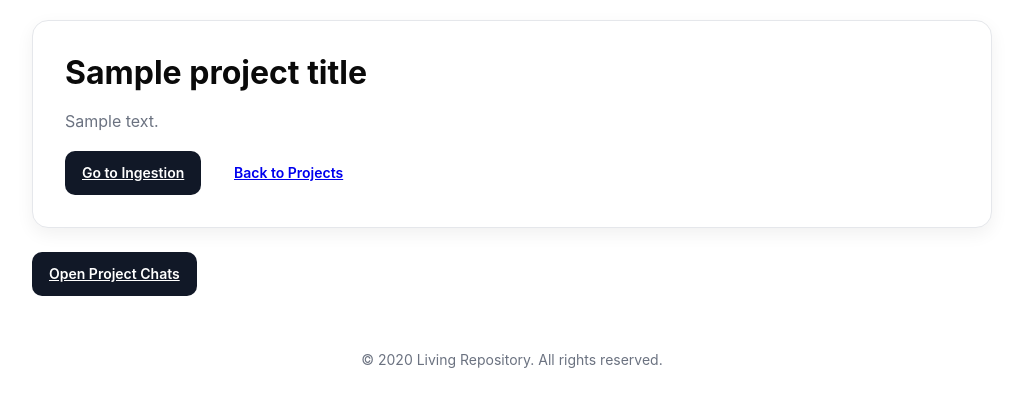
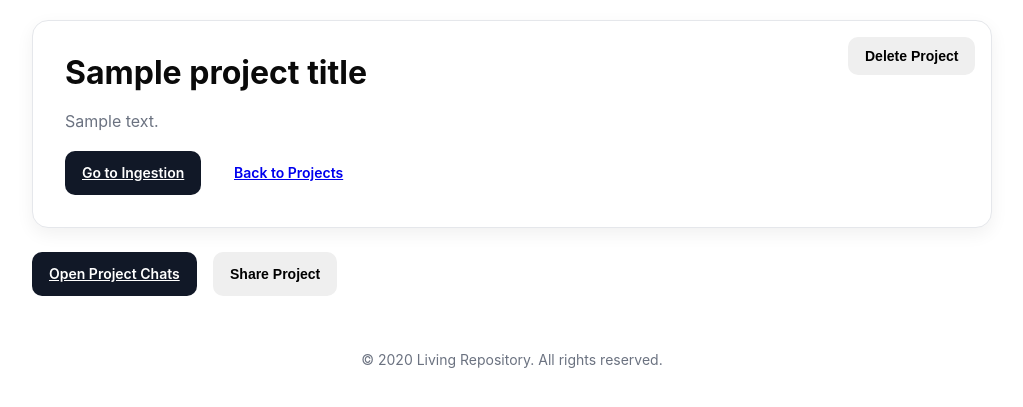
Before and after one commit to darcishka/living-repository-ui, a Flask app: template templates/project_detail.html in a window 1280 px wide. Shown: the part 76-483 px from the top of the page, without its empty margins (128-1151 px from the left). Run offline with Flask 3, Linux system fonts and the light colour scheme; the template is opened without the code that fills it: most values are stand-ins (such as "Sample title", 1, 10 or a date in 2020).

Commit message:
added share feature, allowing users to invite other users with a link that determines the given privileges and expiry date also added ability to delete projects

```diff
--- a/app.py
+++ b/app.py
@@ -1,7 +1,7 @@
 import os
 import uuid
 import datetime
-from flask import Flask, render_template, request, redirect, url_for, session, jsonify
+from flask import Flask, render_template, request, redirect, url_for, session, jsonify, flash
 from werkzeug.utils import secure_filename
 import pyodbc
 import bcrypt
@@ -231,24 +231,47 @@
     conn.close()
     return redirect(url_for("projects"))
 
-@app.route("/project/<project_id>")
+@app.route("/project/<project_id>", methods=["GET", "POST"])
 def project_detail(project_id):
     if "user_id" not in session:
         return redirect(url_for("login"))
 
+    user_id = session["user_id"]
     conn = get_db()
     cur = conn.cursor()
 
+    # Handle project deletion
+    if request.method == "POST":
+        confirm_delete = request.form.get("confirm_delete")
+        if confirm_delete == "yes":
+            # Optional: check if user has 'admin' permission for this project
+            cur.execute("""
+                SELECT permission FROM User_Project
+                WHERE user_id=? AND project_id=?
+            """, (user_id, project_id))
+            perm_row = cur.fetchone()
+            if not perm_row or perm_row[0] != "admin":
+                cur.close()
+                conn.close()
+                return "You do not have permission to delete this project.", 403
+
+            # Delete the project (cascades to Project_Document, etc.)
+            cur.execute("DELETE FROM Project WHERE project_id=?", (project_id,))
+            conn.commit()
+            cur.close()
+            conn.close()
+            return redirect(url_for("projects"))
+
     # Fetch project info
     cur.execute("SELECT title, description FROM Project WHERE project_id=?", (project_id,))
-    project = cur.fetchone()
-    if not project:
+    project_row = cur.fetchone()
+    if not project_row:
         cur.close()
         conn.close()
-        return "Project not found"
+        return "Project not found", 404
 
     columns = [column[0] for column in cur.description]
-    project = dict(zip(columns, project))
+    project = dict(zip(columns, project_row))
 
     # Fetch documents
     cur.execute("""
@@ -262,12 +285,112 @@
     cur.close()
     conn.close()
 
-    return render_template("project_detail.html",
-                           project_id=project_id,
-                           project_title=project["title"],
-                           project_description=project["description"],
-                           documents=documents,
-                           current_year=datetime.datetime.now().year)
+    return render_template(
+        "project_detail.html",
+        project_id=project_id,
+        project_title=project["title"],
+        project_description=project["description"],
+        documents=documents,
+        current_year=datetime.datetime.now().year
+    )
+
+@app.route("/project/<project_id>/share", methods=["POST"])
+def share_project(project_id):
+    if "user_id" not in session:
+        return jsonify({"error": "Unauthorized"}), 401
+
+    # Read JSON instead of form
+    data = request.get_json() or {}
+    permissions = data.get("permissions")
+    expiry_str = data.get("expiry")
+
+    if not permissions or not expiry_str:
+        return jsonify({"error": "Permissions and expiry date are required"}), 400
+
+    try:
+        # Parse expiry date (set to end of day)
+        expiry_date = datetime.datetime.strptime(expiry_str, "%Y-%m-%d")
+        expiry_date = expiry_date.replace(hour=23, minute=59, second=59, tzinfo=datetime.timezone.utc)
+    except Exception as e:
+        return jsonify({"error": "Invalid expiry date"}), 400
+
+    link_id = str(uuid.uuid4())
+    created_at = datetime.datetime.now(datetime.timezone.utc)
+
+    conn = get_db()
+    cur = conn.cursor()
+    cur.execute("""
+        INSERT INTO Project_Link (link_id, project_id, permissions, expiry_date, created_at)
+        VALUES (?, ?, ?, ?, ?)
+    """, (link_id, project_id, permissions, expiry_date, created_at))
+    conn.commit()
+    cur.close()
+    conn.close()
+
+    # Use the correct endpoint name here
+    share_url = url_for("access_shared_project", link_id=link_id, _external=True)
+
+    return jsonify({
+        "share_url": share_url,
+        "expires": expiry_date.isoformat(),
+        "permissions": permissions
+    })
+
+
+@app.route("/share/<link_id>")
+def access_shared_project(link_id):
+    if "user_id" not in session:
+        return redirect(url_for("login"))
+
+    user_id = session["user_id"]
+    conn = get_db()
+    cur = conn.cursor()
+
+    # Lookup link with permissions
+    cur.execute("""
+        SELECT project_id, expiry_date, permissions
+        FROM Project_Link
+        WHERE link_id=?
+    """, (link_id,))
+    row = cur.fetchone()
+
+    if not row:
+        cur.close()
+        conn.close()
+        return "Invalid or expired link.", 404
+
+    project_id, expiry_date, permissions = row
+
+    # Ensure expiry_date is timezone-aware
+    if expiry_date.tzinfo is None:
+        expiry_date = expiry_date.replace(tzinfo=datetime.timezone.utc)
+
+    if datetime.datetime.now(datetime.timezone.utc) > expiry_date:
+        # Delete expired link
+        cur.execute("DELETE FROM Project_Link WHERE link_id=?", (link_id,))
+        conn.commit()
+        cur.close()
+        conn.close()
+        return "This link has expired.", 403
+
+    # Check if user already has access
+    cur.execute("""
+        SELECT 1 FROM User_Project WHERE user_id=? AND project_id=?
+    """, (user_id, project_id))
+    exists = cur.fetchone()
+
+    if not exists:
+        join_date = datetime.datetime.now(datetime.timezone.utc)
+        cur.execute("""
+            INSERT INTO User_Project (user_id, project_id, permission, join_date)
+            VALUES (?, ?, ?, ?)
+        """, (user_id, project_id, permissions, join_date))
+        conn.commit()
+
+    cur.close()
+    conn.close()
+
+    return redirect(url_for("project_detail", project_id=project_id))
 
 @app.route("/project/<project_id>/ingestion")
 def ingestion(project_id):
@@ -582,8 +705,6 @@
     lvl1_context = "\n\n".join(context_parts)
 
     # --- Generate AI response ---
-
-
     try:
 
         prompt1 = f"""
@@ -611,17 +732,11 @@
 
         deny_set = set(lvl1_list)
 
-
-
-
     except Exception as e:
 
         print("Chat error:", e)
 
         reply = "Sorry, I had trouble generating a response."
-
-
-
 
 
     lvl3_info_parts = []
@@ -635,9 +750,6 @@
         lvl3_info_parts.append(f"Document: {d['title']}\n{d.get('ocr_text','')[:1000]}")
 
     lvl3_context = "\n\n".join(lvl3_info_parts)
-
-
-
 
     try:
 
--- a/templates/project_detail.html
+++ b/templates/project_detail.html
@@ -19,20 +19,34 @@
 
   <!-- Main Content -->
   <main style="max-width:1000px; margin:auto; padding:20px;">
-    <div class="doc-card" style="padding:var(--space-8); margin-bottom:24px;">
+    <div class="doc-card" style="padding:var(--space-8); margin-bottom:24px; position:relative;">
       <h1 class="h2">{{ project_title }}</h1>
       <p class="muted">{{ project_description or "No description provided." }}</p>
+
+      <!-- Delete Project Button -->
+      <button id="deleteProjectBtn" class="btn btn-danger" style="position:absolute; top:16px; right:16px;">Delete Project</button>
+
       <div style="display:flex; gap:var(--space-4); margin-top:12px;">
         <a href="{{ url_for('ingestion', project_id=project_id) }}" class="btn btn-primary">Go to Ingestion</a>
         <a href="{{ url_for('projects') }}" class="btn btn-secondary">Back to Projects</a>
       </div>
     </div>
 
-    <!-- Chat Section Button -->
-    <div style="margin-top:20px;">
+    <!-- Chat Section & Sharing -->
+    <div style="margin-top:20px; display:flex; gap:var(--space-4);">
       <a href="{{ url_for('project_chats', project_id=project_id) }}" class="btn btn-primary">
         Open Project Chats
       </a>
+      <button id="openShareModal" class="btn btn-accent">Share Project</button>
+    </div>
+
+    <!-- Share Link Result -->
+    <div id="shareLinkContainer" style="margin-top:16px; display:none;">
+      <div class="doc-card" style="padding:var(--space-6);">
+        <p><strong>Share Link:</strong> <a id="shareLink" href="#" target="_blank"></a></p>
+        <p><em>Expires:</em> <span id="shareExpiry"></span></p>
+        <p><em>Permissions:</em> <span id="sharePerms"></span></p>
+      </div>
     </div>
   </main>
 
@@ -40,5 +54,96 @@
   <footer class="section" style="text-align:center; padding:var(--space-8); border-top:1px solid var(--border-color); margin-top:var(--space-16);">
     <p class="muted text-sm">&copy; {{ current_year }} Living Repository. All rights reserved.</p>
   </footer>
+
+  <!-- Share Modal -->
+  <div id="shareModal" style="display:none; position:fixed; inset:0; background:rgba(0,0,0,0.6); justify-content:center; align-items:center;">
+    <div style="background:white; padding:24px; border-radius:12px; width:100%; max-width:400px;">
+      <h2 class="h3">Generate Share Link</h2>
+      <form id="shareForm">
+        <label for="permissions">Permissions</label>
+        <select id="permissions" name="permissions" style="width:100%; margin-bottom:12px;" required>
+          <option value="read">Read-only</option>
+          <option value="write">Edit</option>
+          <option value="admin">Admin</option>
+        </select>
+
+        <label for="expiry">Expiry Date</label>
+        <input type="date" id="expiry" name="expiry" style="width:100%; margin-bottom:16px;" required>
+
+        <div style="display:flex; justify-content:flex-end; gap:12px;">
+          <button type="button" id="closeShareModal" class="btn btn-secondary">Cancel</button>
+          <button type="submit" class="btn btn-primary">Generate</button>
+        </div>
+      </form>
+    </div>
+  </div>
+
+  <!-- Delete Confirmation Modal -->
+  <div id="deleteModal" style="display:none; position:fixed; inset:0; background:rgba(0,0,0,0.6); justify-content:center; align-items:center;">
+    <div style="background:white; padding:24px; border-radius:12px; width:100%; max-width:400px;">
+      <h2 class="h3">Confirm Project Deletion</h2>
+      <p>Are you sure you want to delete this project? This action cannot be undone.</p>
+      <form id="deleteForm" method="POST" action="">
+        <input type="hidden" name="confirm_delete" value="yes">
+        <div style="display:flex; justify-content:flex-end; gap:12px;">
+          <button type="button" id="closeDeleteModal" class="btn btn-secondary">Cancel</button>
+          <button type="submit" class="btn btn-danger">Delete</button>
+        </div>
+      </form>
+    </div>
+  </div>
+
+  <!-- JS -->
+  <script>
+    // Share modal toggle
+    document.getElementById("openShareModal").addEventListener("click", () => {
+      document.getElementById("shareModal").style.display = "flex";
+    });
+    document.getElementById("closeShareModal").addEventListener("click", () => {
+      document.getElementById("shareModal").style.display = "none";
+    });
+
+    // Handle share form submit
+    document.getElementById("shareForm").addEventListener("submit", async (e) => {
+      e.preventDefault();
+
+      const permissions = document.getElementById("permissions").value;
+      const expiry = document.getElementById("expiry").value;
+
+      if (!expiry) {
+        alert("Please select an expiry date.");
+        return;
+      }
+
+      const res = await fetch(`/project/{{ project_id }}/share`, {
+        method: "POST",
+        headers: { "Content-Type": "application/json" },
+        body: JSON.stringify({ permissions, expiry })
+      });
+
+      const data = await res.json();
+      if(data.error){
+        alert(data.error);
+        return;
+      }
+
+      const linkContainer = document.getElementById("shareLinkContainer");
+      document.getElementById("shareLink").href = data.share_url;
+      document.getElementById("shareLink").textContent = data.share_url;
+      document.getElementById("shareExpiry").textContent = new Date(data.expires).toLocaleString();
+      document.getElementById("sharePerms").textContent = data.permissions;
+
+      linkContainer.style.display = "block";
+      document.getElementById("shareModal").style.display = "none";
+    });
+
+    // Delete modal toggle
+    document.getElementById("deleteProjectBtn").addEventListener("click", () => {
+      document.getElementById("deleteModal").style.display = "flex";
+    });
+    document.getElementById("closeDeleteModal").addEventListener("click", () => {
+      document.getElementById("deleteModal").style.display = "none";
+    });
+  </script>
 </body>
 </html>
```
Also changed, not shown: 1 other file.
